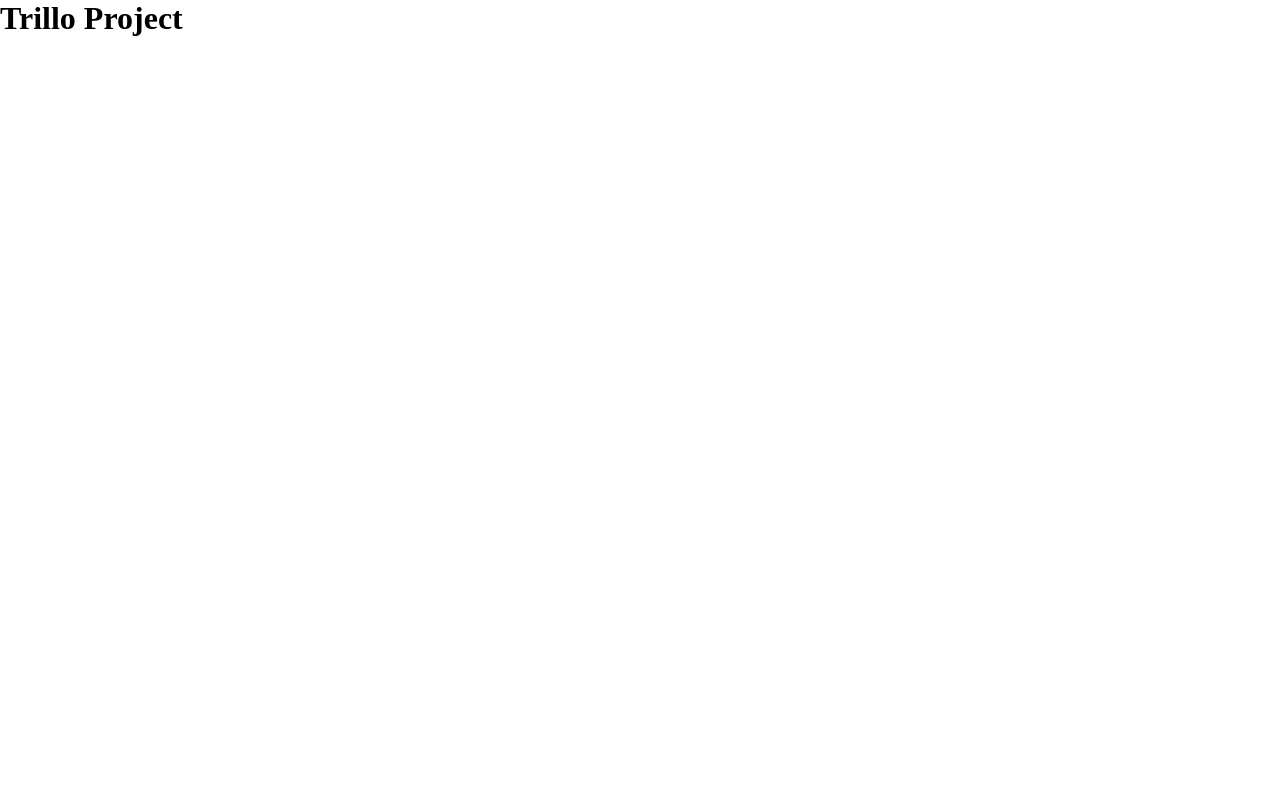
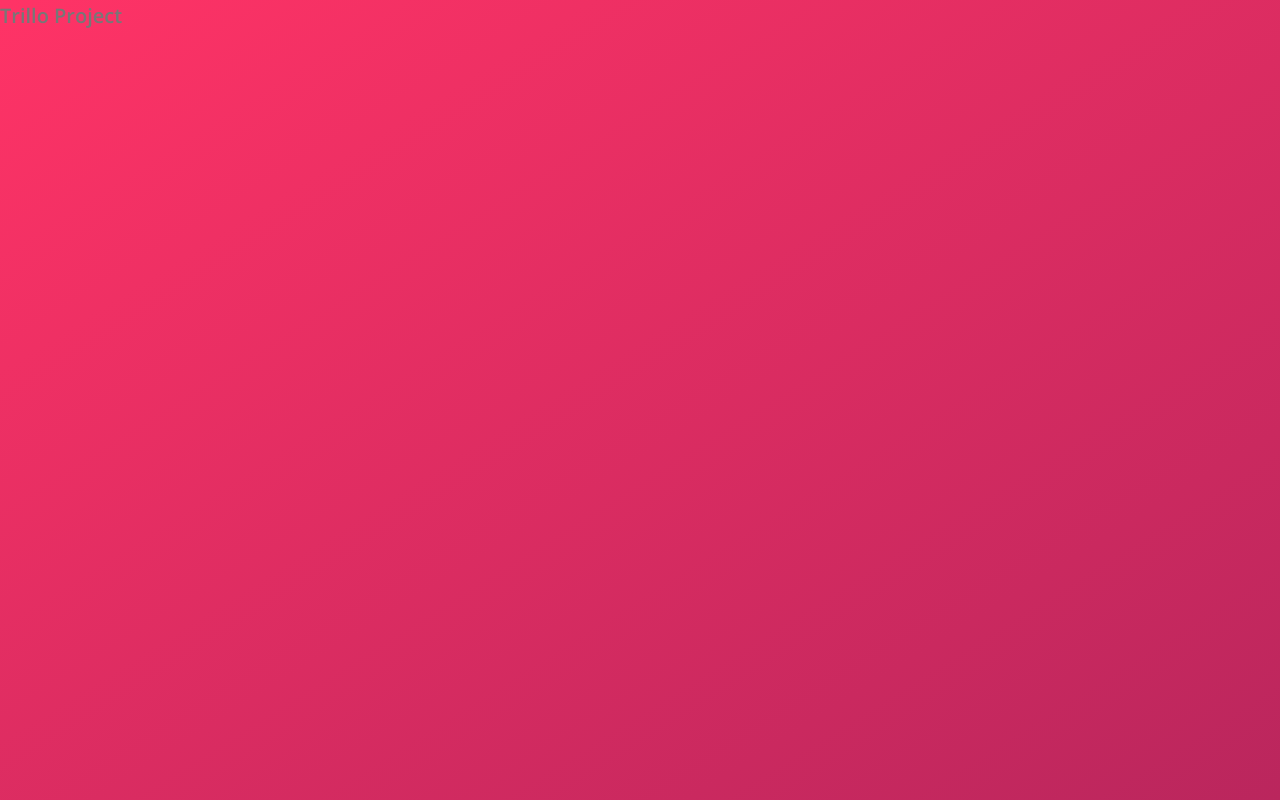
Before and after one commit to PrabeenSoreng/Trillo-Project, a website: page index.html in a window 1280 px wide. Drawn offline with nearby package versions, Linux system fonts and the light colour scheme.

Commit message:
basic base settings

```diff
--- /dev/null
+++ b/sass/_base.scss
@@ -0,0 +1,57 @@
+/*
+COLORS
+
+Primary: #eb2f64
+Primary light: #FF3366
+Primary dark: #BA265D
+
+Grey light 1: #faf9f9
+Grey light 2: #f4f2f2
+Grey light 3: #f0eeee
+Grey light 4: #ccc
+
+Grey dark 1: #333
+Grey dark 2: #777
+Grey dark 3: #999
+
+*/
+
+:root {
+    --color-primary: #eb2f64;
+    --color-primary-light: #FF3366;
+    --color-primary-dark: #BA265D;
+    --color-grey-light-1: #faf9f9;
+    --color-grey-light-2: #f4f2f2;
+    --color-grey-light-3: #f0eeee;
+    --color-grey-light-4: #ccc;
+    --color-grey-dark-1: #333;
+    --color-grey-dark-2: #777;
+    --color-grey-dark-3: #999;
+}
+
+* {
+    margin: 0;
+    padding: 0;
+}
+
+*,
+*::after,
+*::before {
+    box-sizing: inherit;
+}
+
+html {
+    box-sizing: border-box;
+    font-size: 62.5%;
+}
+
+body {
+    font-family: 'Open Sans', sans-serif;
+    font-weight: 400;
+    line-height: 1.6;
+    color: var(--color-grey-dark-2);
+    background: linear-gradient(to right bottom, var(--color-primary-light), var(--color-primary-dark));
+    background-size: cover;
+    background-repeat: no-repeat;
+    min-height: 100vh;
+}
--- a/sass/main.scss
+++ b/sass/main.scss
@@ -1,23 +1,3 @@
-/*
-COLORS
-
-Primary: #eb2f64
-Primary light: #FF3366
-Primary dark: #BA265D
-
-Grey light 1: #faf9f9
-Grey light 2: #f4f2f2
-Grey light 3: #f0eeee
-Grey light 4: #ccc
-
-Grey dark 1: #333
-Grey dark 2: #777
-Grey dark 3: #999
-
-*/
-
-* {
-    margin: 0;
-    padding: 0;
-    box-sizing: border-box;
-}
+@import "base";
+@import "layout";
+@import "components";
```
Also changed, not shown: css/style.css, sass/_components.scss (added), sass/_layout.scss (added).
